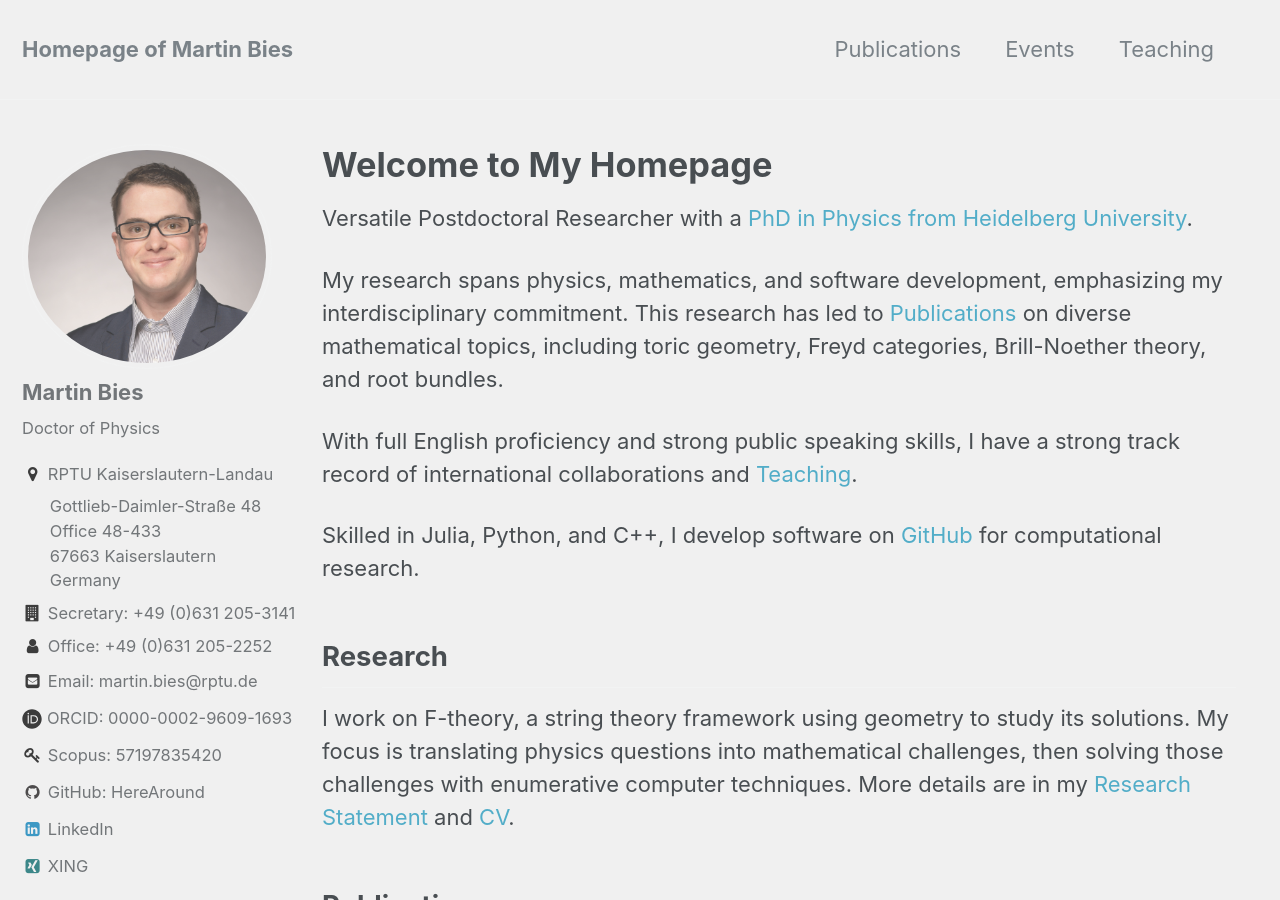
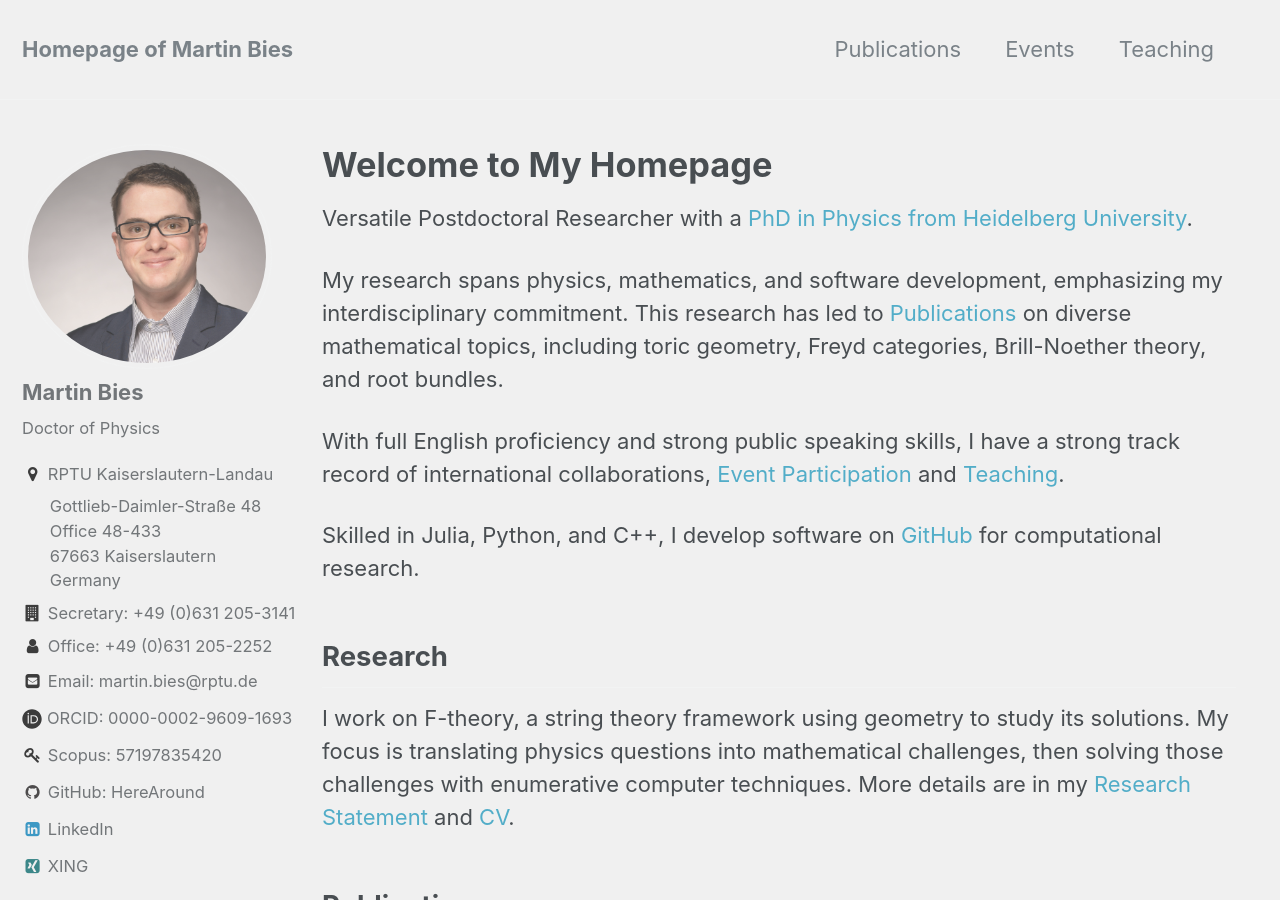
Before and after one commit to MartinBies/MartinBies.github.io, a Jekyll site: the page built from index.md, in a window 1280 px wide and 900 px high. Built offline with Jekyll 4.4.1, drawn with Linux system fonts in a browser that asks for light colours.

Commit message:
Updates to main page

```diff
--- a/index.md
+++ b/index.md
@@ -8,7 +8,7 @@ Versatile Postdoctoral Researcher with a [PhD in Physics from Heidelberg Univers
 
 My research spans physics, mathematics, and software development, emphasizing my interdisciplinary commitment. This research has led to [Publications](https://martinbies.github.io/publications/) on diverse mathematical topics, including toric geometry, Freyd categories, Brill-Noether theory, and root bundles.
 
-With full English proficiency and strong public speaking skills, I have a strong track record of international collaborations and [Teaching](https://martinbies.github.io/teaching/).
+With full English proficiency and strong public speaking skills, I have a strong track record of international collaborations, [Event Participation](https://martinbies.github.io/events/) and [Teaching](https://martinbies.github.io/teaching/).
 
 Skilled in Julia, Python, and C++, I develop software on [GitHub](https://github.com/herearound) for computational research.
 
```
